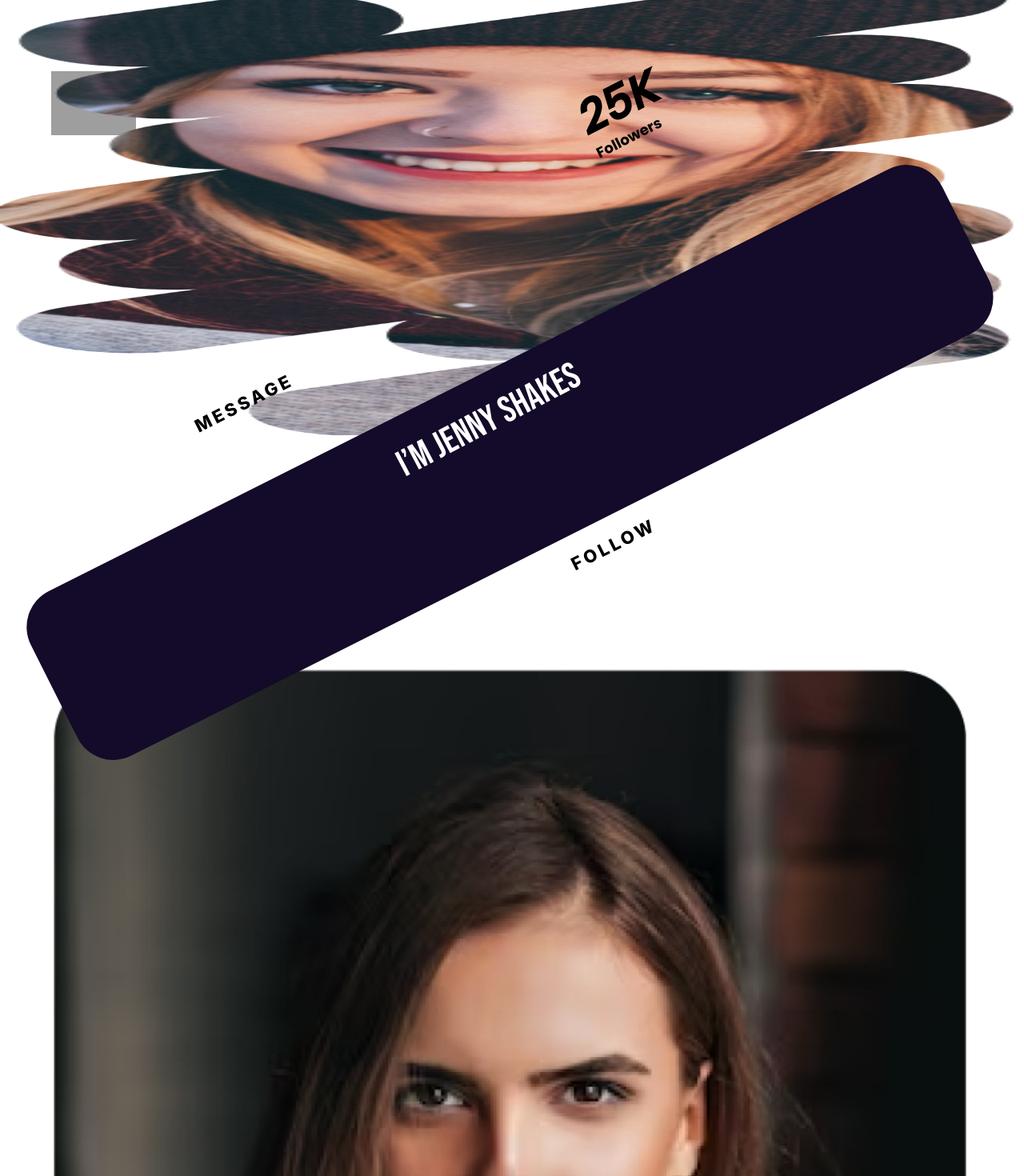
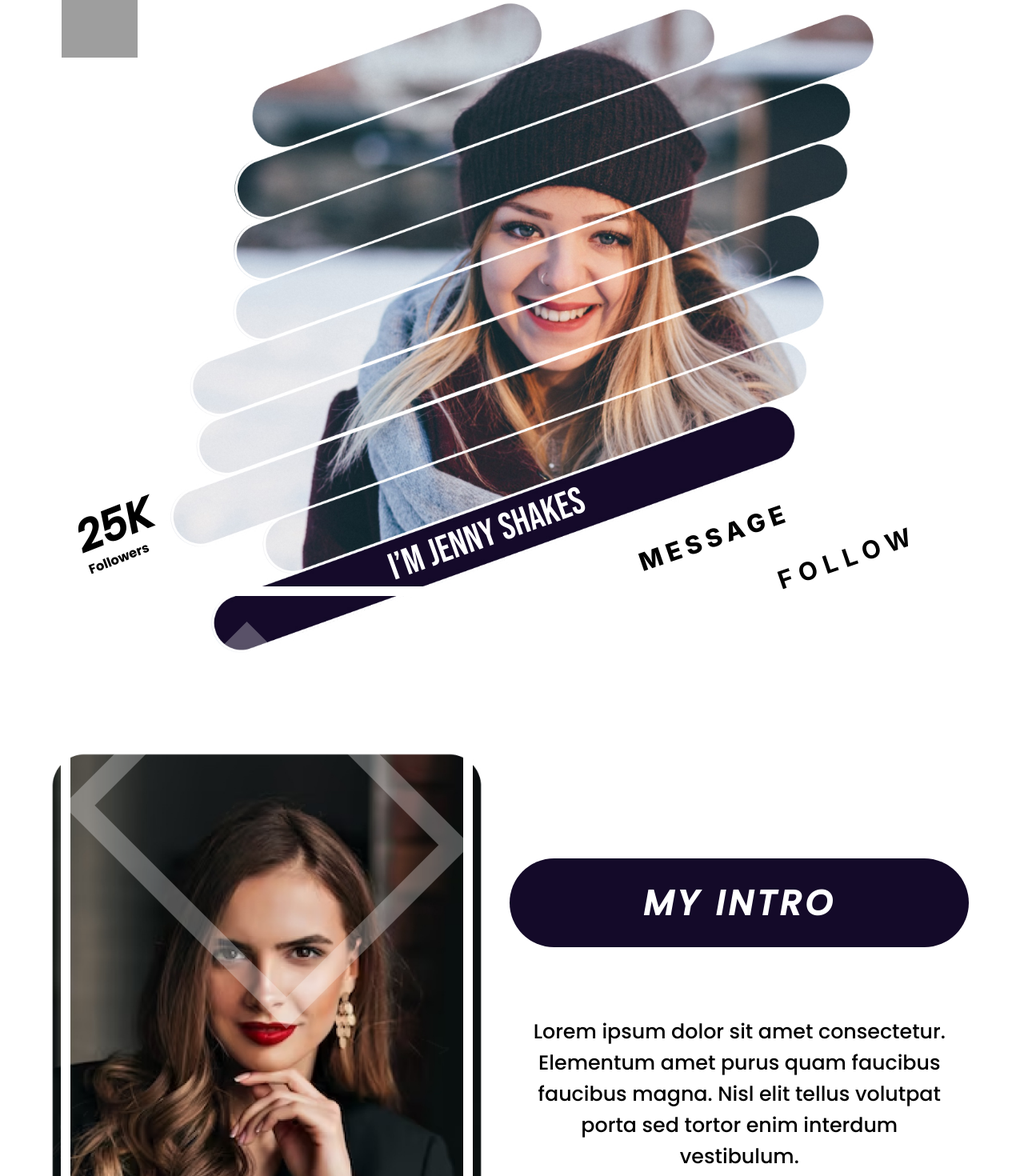
Before and after one commit to Pradeep2888/anish-project-2, a React (Create React App) app: page / in a window 1280 px wide. Shown: the top 1470 px of the page at 80% size. Built offline with nearby package versions, Linux system fonts and the light colour scheme; grey boxes are pictures that could not be loaded; a web font is replaced by a local one.

Commit message:
mobile view ui done

```diff
--- a/src/App.css
+++ b/src/App.css
@@ -187,8 +187,8 @@
 
 .avatar2_border {
   position: relative;
-  top: -82%;
-  height: 78%;
+  top: -82vw;
+  height: 78vw;
   width: 91%;
   border-radius: 3vw;
   margin: auto;
@@ -367,7 +367,7 @@ line-height: normal;
   display: flex;
   justify-content: center;
   align-items: center;
-  border: 1px solid red;
+
 
 }
 
@@ -517,7 +517,8 @@ font-weight: 600;
 
 
 
-@media screen and (max-width: 430px), screen and (max-height: 932px){
+/* @media screen and (max-width: 430px), screen and (max-height: 932px){ */
+@media screen and (max-width: 430px){
   .container5{
     width: 100%;
     margin-left: 0%;
@@ -565,7 +566,7 @@ margin-top: -7%;
 
 .area1 {
   display:block !important;
-  height: 100vh;
+  /* height: 100vh; */
  }
  .area1_box1{
   display: flex;
@@ -577,7 +578,7 @@ margin-top: -7%;
   margin-top: 7%;
  }
  .ab1_area1>img{
-  height: 10vh;
+  height: 100px;
  }
  .area1_box2{
 z-index: -1;
@@ -624,7 +625,7 @@ margin-bottom: -10%;
   padding-top: 0;
   text-align: center;
   background-color:#140A29;
-  height: 18vw;
+  height: 88px;
   margin-top: -10%;
  }
  .area1_box3_name_area>p{
@@ -647,8 +648,8 @@ margin-bottom: 0px;
  }
  .area1_box3_message_area>p{
   position: absolute;
-  top: -18.5vh;
-  left: 20%;
+  top: -190px;
+  left: 70px;
   color: #010101;
   font-family: Inter;
   font-size: 22px;
@@ -666,7 +667,7 @@ margin-bottom: 0px;
  }
  .area1_box3_follow_area>p{
   position: absolute;
-  top: 1.5vh;
+  top: 10px;
   left: 55%;
   color: #010101;
   font-family: Inter;
@@ -686,16 +687,17 @@ margin-bottom: 0px;
 
  .container2_area {
   display: block;
- height: 100vh;
+ /* height: 100vh; */
 }
 
 .container2_area_box1 {
   width: 100%;
-  margin-top: 3%;
+  margin-top: 93px;
 }
 
 .container2_area_box2 {
   width: 100%;
+  height: 100%;
 }
 
 .container2_area_box1>div>img {
@@ -705,8 +707,8 @@ margin-bottom: 0px;
 
 .avatar2_border {
   position: relative;
-  top: -64.5vh;
-  height: 58.5vh;
+  top: -610px;
+  height: 550.5px;
   width: 88%;
   border-radius: 3vw;
   margin: auto;
@@ -805,11 +807,16 @@ margin-right: auto;
 .container31{
   display:block !important
  }
-
+.container31_area{
+  margin-top: -200px;
+}
+.pradeep{
+  height: 10px;
+}
  .container31_border{
   position: absolute;
-  top: 447vw;
-  height: 90%;
+  top: 2200px;
+  height: 830px;
   width: 90%;
   margin-left: 3%;
   margin-right: 3%;
@@ -939,3 +946,68 @@ line-height: normal;
   width: 100% !important;
   height: 100%;
  }
+
+
+
+
+
+
+ @media screen and (max-width: 424px){
+  .avatar2_border {
+  top: -600px;
+}
+.container31_border{
+  top: 2150px;
+  height: 800px;
+}
+ }
+
+  @media screen and (max-width: 416px){
+  .avatar2_border {
+  top: -590px;
+   border: 5px solid #fff;
+   width: 90%;
+}
+.container31_border{
+  top: 2110px;
+  height: 800px;
+}
+ }
+  @media screen and (max-width: 400px){
+  .avatar2_border {
+  top: -590px;
+   border: 5px solid #fff;
+   width: 90%;
+}
+.container31_border{
+  top: 2050px;
+  height: 800px;
+}
+ }
+
+  @media screen and (max-width: 381px){
+  .avatar2_border {
+  top: -530px;
+   border: 5px solid #fff;
+   width: 90%;
+    height: 480.5px;
+}
+.container31_border{
+  top: 1950px;
+  height: 800px;
+}
+ }
+  @media screen and (max-width: 368px){
+  .avatar2_border {
+  top: -520px;
+   border: 5px solid #fff;
+   width: 90%;
+    height: 480.5px;
+}
+
+.container31_border{
+  top: 1910px;
+  height: 800px;
+}
+
+ }
--- a/src/pages/PageOne.jsx
+++ b/src/pages/PageOne.jsx
@@ -114,7 +114,9 @@ function PageOne() {
             <section className='container31'>
                 <div className="container31_area">
                     <img src={Avatar6} alt='image3'></img>
+                    <div className='pradeep'>
                     <div className='container31_border' ></div>
+                    </div>
                 </div>
             </section>
 
```
